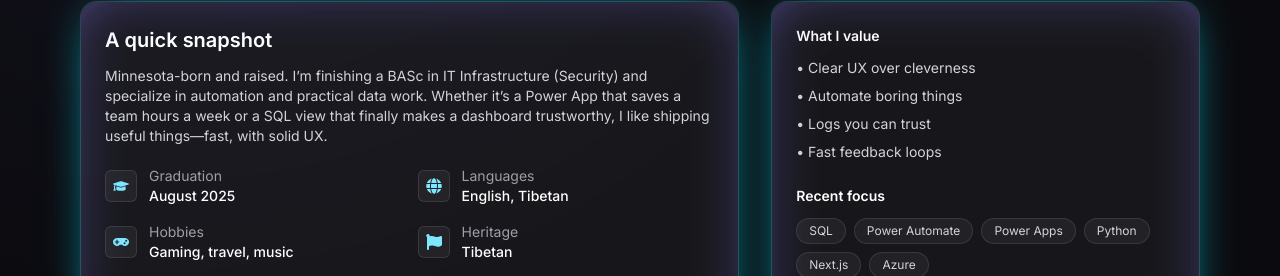
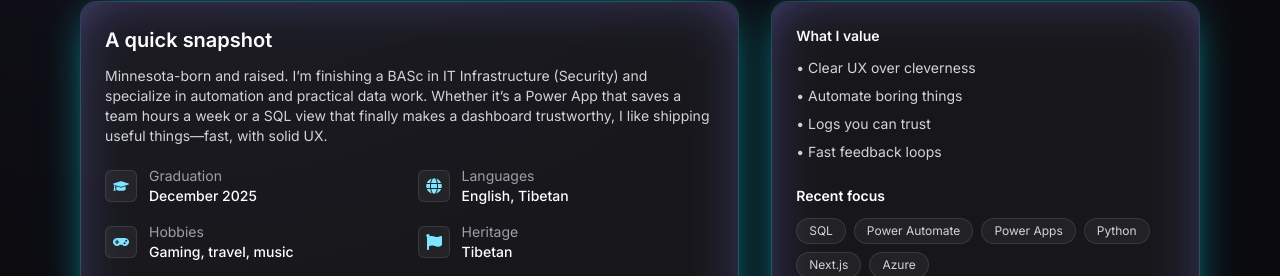
Before and after one commit to tgesar/portfolio, a Next.js app: page /about in a window 1280 px wide. Shown: the part 782-1058 px from the top of the page. Built offline with nearby package versions, Linux system fonts and the light colour scheme.

Commit message:
More Content updates...

```diff
--- a/src/app/about/page.tsx
+++ b/src/app/about/page.tsx
@@ -131,7 +131,7 @@ export default function About() {
             </p>
 
             <div className="mt-5 grid grid-cols-1 gap-4 sm:grid-cols-2">
-              <Fact icon={<FaGraduationCap />} label="Graduation" value="August 2025" />
+              <Fact icon={<FaGraduationCap />} label="Graduation" value="December 2025" />
               <Fact icon={<FaGlobe />} label="Languages" value="English, Tibetan" />
               <Fact icon={<FaGamepad />} label="Hobbies" value="Gaming, travel, music" />
               <Fact icon={<FaFlag />} label="Heritage" value="Tibetan" />
```
